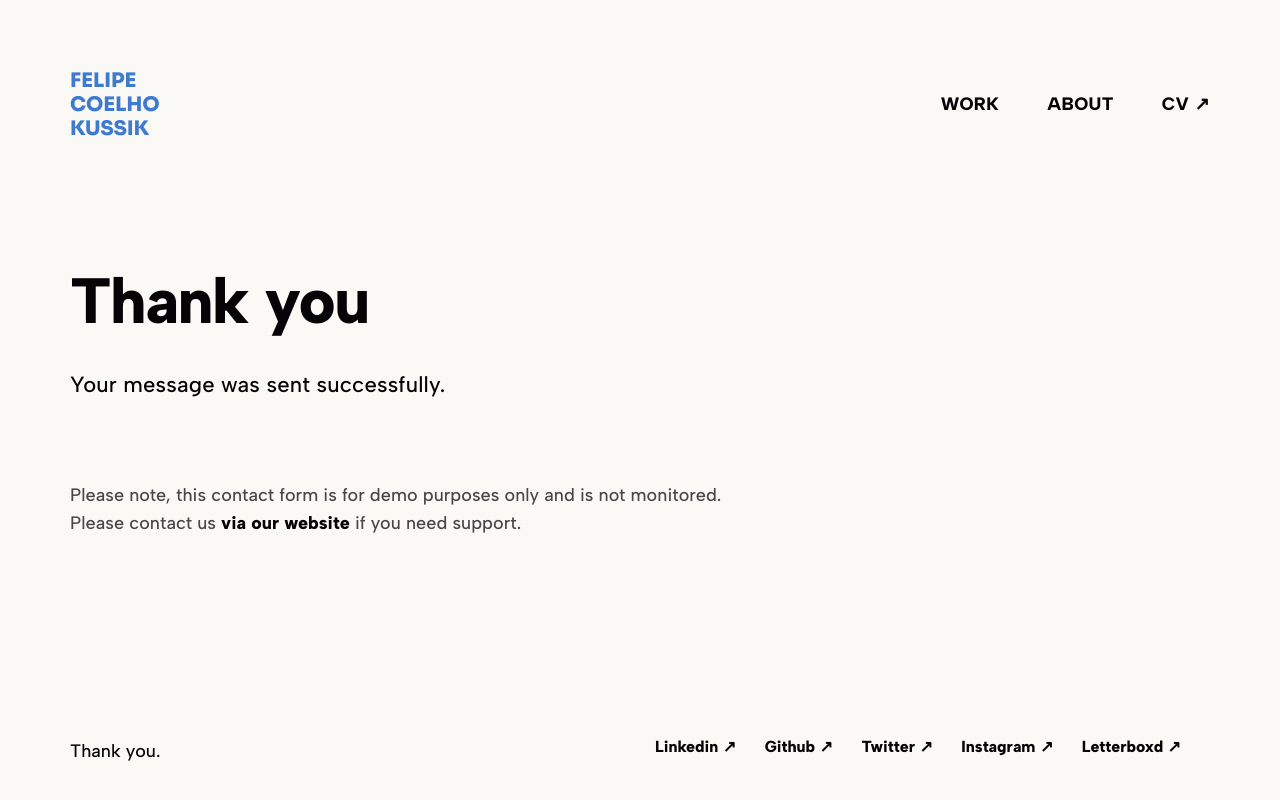
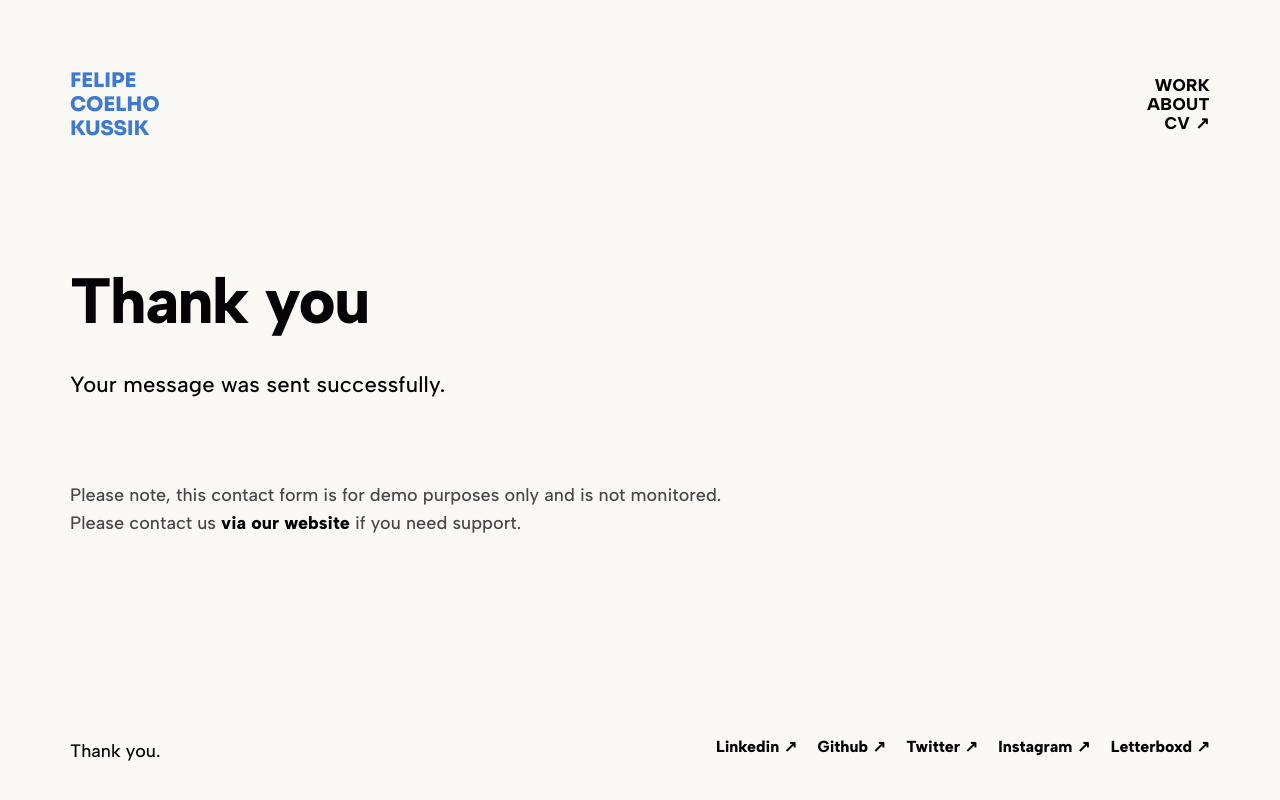
Before and after one commit to seufelipe/seufelipe.github.io, a Jekyll site: the page built from _pages/thanks.md, in a window 1280 px wide. Shown: the top 800 px of the page. Built offline with Jekyll 4.4.1, drawn with Linux system fonts in a browser that asks for light colours; nearby versions of some CDN libraries.

Commit message:
responsive fixes

```diff
--- a/_includes/footer.html
+++ b/_includes/footer.html
@@ -7,8 +7,9 @@
 			{% endif %}
 		</div>
 
-		<div>
+		<div class="f__socials">
 			{% include component-socials.html %}
 		</div>
 
 	</div>
+</footer>
--- a/_sass/_includes/_component__footer.scss
+++ b/_sass/_includes/_component__footer.scss
@@ -14,4 +14,20 @@
 			grid-template-columns: 1fr 1fr;
 		}
 	}
+
+	.f__socials {
+		text-align: right;
+
+		.socials__item {
+			display: block;
+
+			@include mq(tabletp) {
+				display: inline-block;
+
+				&:not(:first-child) {
+				  margin-left: 1rem;
+				}
+			}
+		}
+	}
 }
--- a/_sass/_includes/_component__header.scss
+++ b/_sass/_includes/_component__header.scss
@@ -144,18 +144,11 @@
 
 .menu__list {
   list-style: none;
-  display: flex;
-  align-items: center;
-
-  .menu__list__item {
-    &:not(:first-child) {
-      margin-left: 3rem;
-    }
-  }
+  text-align: right;
 
   .menu__list__item__link,
   .menu__cta__link {
-    font-size: $p-size;
+    font-size: $menu-large;
     font-weight: $button-weight;
     letter-spacing: $button-spacing;
 
--- a/_sass/_includes/_section__about.scss
+++ b/_sass/_includes/_section__about.scss
@@ -84,33 +84,3 @@
   margin: 0;
   padding: 0;
 }
-
-.socials__item {
-  margin-left: 24px;
-
-  &:first-child {
-    margin-left: 0;
-  }
-}
-
-.socials__item__link {
-  position: relative;
-  display: flex;
-  align-items: center;
-  justify-content: center;
-  width: 26px;
-  height: 26px;
-  border-radius: 100%;
-  background: $text-dark-color;
-  font-size: 16px;
-  color: $background-color;
-
-  &:hover {
-    background: $accent-color;
-    color: $background-color;
-  }
-
-  &:active {
-    transform: scale(0.92);
-  }
-}
```
